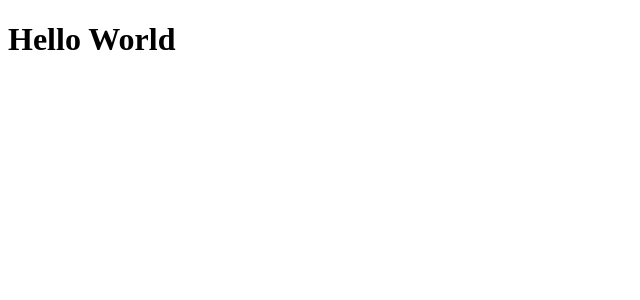
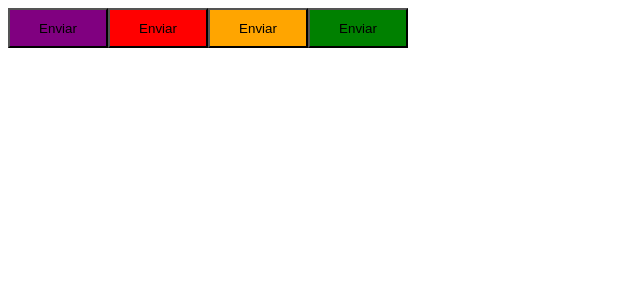
Before and after one commit to Caiotc/react-timer-task-application, a React (Vite) app: page / in a window 1280 px wide. Shown: the top 300 px of the page, without its empty margins (0-640 px from the left). Built offline with nearby package versions, Linux system fonts and the light colour scheme.

Commit message:
styled components tests with ts

```diff
--- a/src/App.tsx
+++ b/src/App.tsx
@@ -1,7 +1,13 @@
+import { Button } from "./components/Button"
 
 export function App() {
-  return (
-    <h1>Hello World</h1>
+  return (<>
+    <Button variant="primary">Hello World</Button>
+    <Button variant="danger">Hello World</Button>
+    <Button variant="secondary">Hello World</Button>
+    <Button variant="success">Hello World</Button>
+
+    </>
   )
 }
 
--- /dev/null
+++ b/src/components/Button.styles.ts
@@ -0,0 +1,23 @@
+import styled,{css}from "styled-components";
+
+export type ButtonVariant = 'primary' | 'secondary' | 'danger' |'success';
+
+interface ButtonCOntainerProps {
+    variant:ButtonVariant
+}
+
+const buttonVariants = {
+    primary:'purple',
+    secondary:'orange',
+    danger:'red',
+    success:'green'
+}
+export const ButtonContainer = styled.button<ButtonCOntainerProps>`
+    width: 100px;
+    height:  40px;
+    ${(props) => {
+        return css`
+            background-color: ${buttonVariants[props.variant]};
+        `
+    }}
+`
--- /dev/null
+++ b/src/components/Button.tsx
@@ -0,0 +1,9 @@
+import { ButtonVariant } from './Button.styles'
+import { ButtonContainer } from './Button.styles'
+interface ButtonProps {
+    variant?:ButtonVariant
+}
+
+export function Button ({variant = 'primary'} :ButtonProps){
+    return <ButtonContainer variant={variant}>Enviar</ButtonContainer>
+}
```
